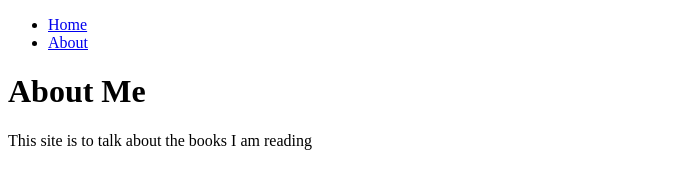
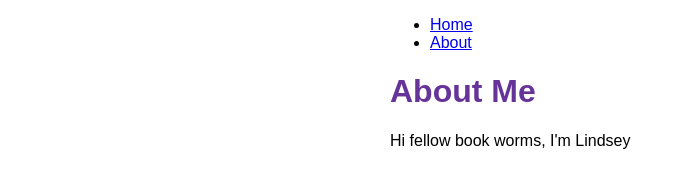
Before and after one commit to ldukles/Gatsby, a Gatsby site: page /about in a window 1280 px wide. Shown: the whole page, without its empty margins (0-685 px from the left). Built offline with nearby package versions, Linux system fonts and the light colour scheme; Gatsby itself is replaced by a stand-in of ours.

Commit message:
style with react components

```diff
--- a/src/components/layout.js
+++ b/src/components/layout.js
@@ -1,18 +1,33 @@
 import * as React from 'react'
 import { Link } from 'gatsby'
+import {
+  container,
+  heading,
+  navLinks,
+  navLinkItem,
+  navLinkText
+} from './layout.module.css'
 
 const Layout = ({ pageTitle, children }) => {
   return (
-    <div>
+    <div className={container}>
       <title>{pageTitle}</title>
       <nav>
-        <ul>
-          <li><Link to="/">Home</Link></li>
-          <li><Link to="/about">About</Link></li>
+        <ul className={navLinks}>
+          <li className={navLinkItem}>
+            <Link to="/" className={navLinkText}>
+              Home
+            </Link>
+            </li>
+          <li className={navLinkItem}>
+            <Link to="/about" className={navLinkText}>
+              About
+              </Link>
+              </li>
         </ul>
       </nav>
       <main>
-        <h1>{pageTitle}</h1>
+        <h1 className={heading}>{pageTitle}</h1>
         {children}
       </main>
     </div>
--- /dev/null
+++ b/src/components/layout.module.css
@@ -0,0 +1,19 @@
+.container {
+    margin: auto;
+    max-width: 500px;
+    font-family: sans-serif;
+  }
+  .heading {
+    color: rebeccapurple;
+  }
+  .nav-links {
+    display: flex;
+    list-style: none;
+    padding-left: 0;
+  }
+  .nav-link-item {
+    padding-right: 2rem;
+  }
+  .nav-link-text {
+    color: black;
+  }
--- a/src/pages/about.js
+++ b/src/pages/about.js
@@ -4,7 +4,7 @@
 const AboutPage = () => {
     return (
  <Layout pageTitle="About Me">
-            <p>This site is to talk about the books I am reading</p>
+            <p>Hi fellow book worms, I'm Lindsey</p>
             </Layout>
 
     )
```
